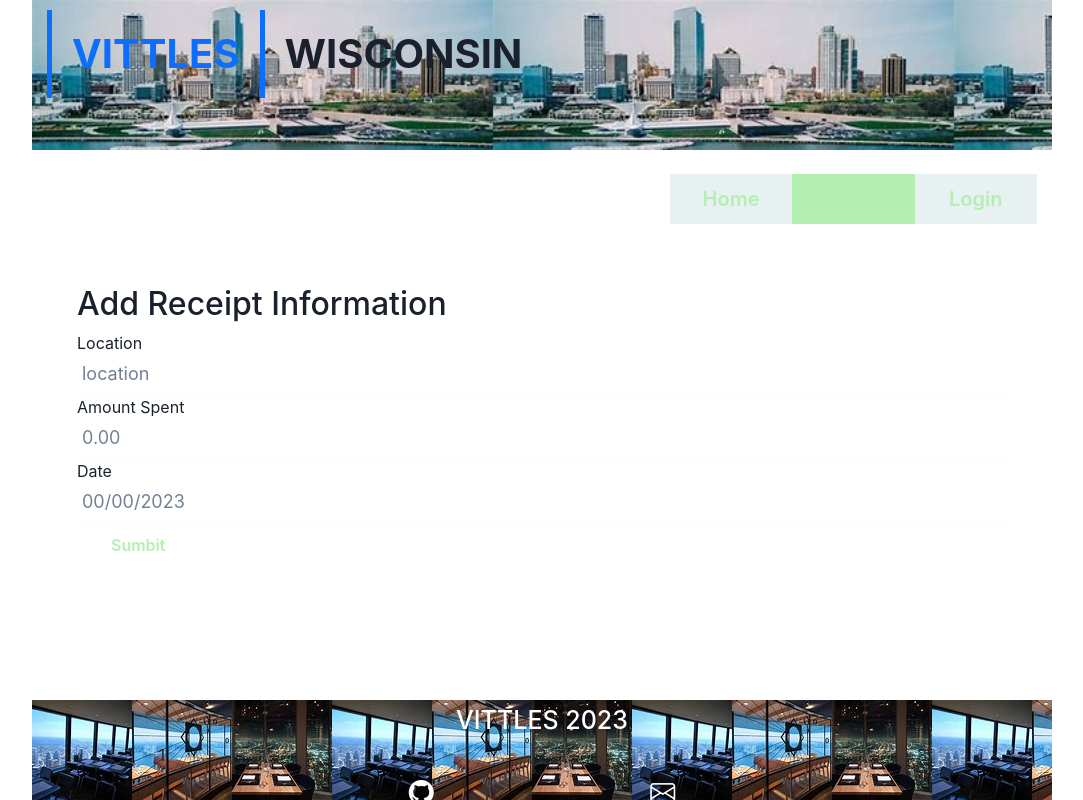
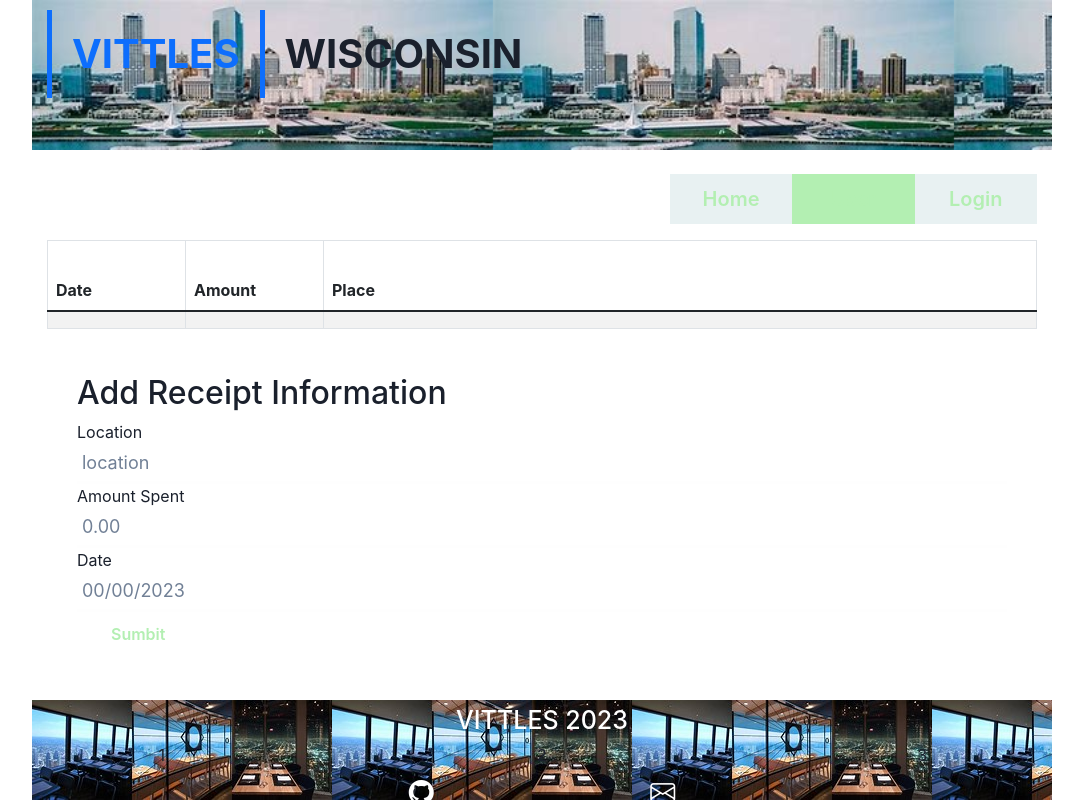
Before and after one commit to kevinkraiss/mern-project-03, a React (Create React App) app in the folder client/: page / in a window 1280 px wide. Both pictures are taken after a click on the button "User". Shown: the whole page, without its empty margins (98-1181 px from the left). Built offline with nearby package versions, Linux system fonts and the light colour scheme.

Commit message:
created a table, testing how to display data

```diff
--- a/client/src/pages/user.js
+++ b/client/src/pages/user.js
@@ -32,6 +32,26 @@ const User = () => {
 
 
     return (
+      <section>
+<div className="table">
+      <table class="table table-striped table-bordered">
+      <thead class="thead-dark">
+          <tr height="70px">
+              <th scope="col" width="12%">Date</th>
+              <th scope="col" width="12%">Amount</th>
+              <th scope="col" width="62%">Place</th>
+          </tr>
+      </thead>
+      <tbody>
+          <tr>
+
+              <th scope="row">{purchaseDate} </th>
+              <td>{spent}</td>
+              <td>{place}</td>
+          </tr>
+      </tbody>
+  </table>
+  </div>
  <div className="receipt">
     <form id= "receipt-form" onSubmit={handleSubmit}>
     <h2>Add Receipt Information</h2>
@@ -59,6 +79,7 @@ const User = () => {
         <button>Sumbit</button>
     </form>
  </div>
+ </section>
     )
 }
 
```
